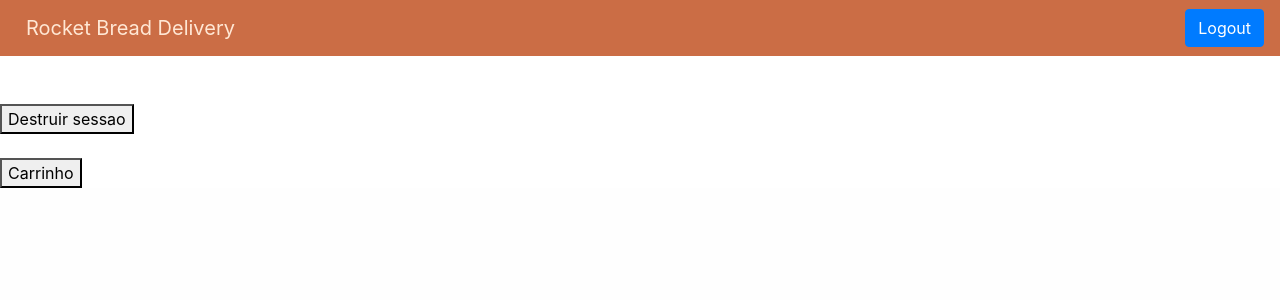
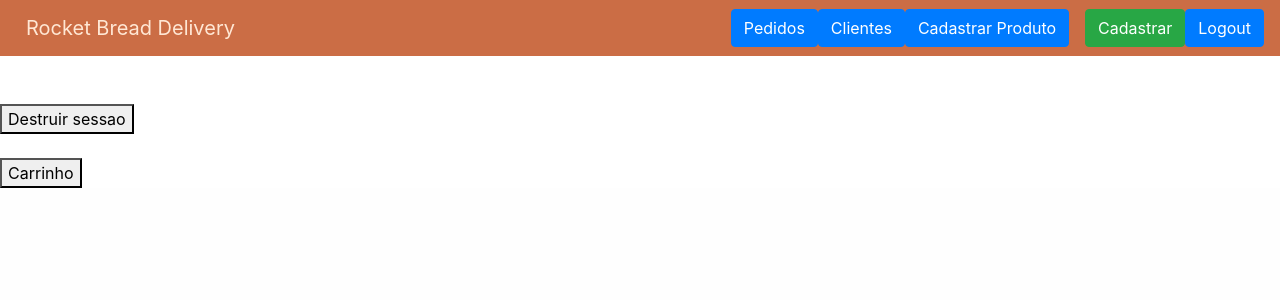
Before and after one commit to erickRochaIP/ROCKET-BREAD-DELIVERY, a PHP site: page /index.php in a window 1280 px wide. Shown: the top 300 px of the page. Run offline with PHP 8.4, Linux system fonts and the light colour scheme; the visitor is signed in with stand-in values (Sample User, id 1); data that the repository does not hold is empty; a stand-in replaces the project's code that opens the database connection.

Commit message:
Mudar navbar de acordo com o nivelacesso

```diff
--- a/controller/UsuarioController.php
+++ b/controller/UsuarioController.php
@@ -45,7 +45,8 @@
 			$usuario = new Usuario();
 			try{
 				$usuario = $usuario->cadastro($post['username'], $post['password'], $post['passwordconf']);
-				$this->login($post);
+				$_REQUEST['mensagem'] = "Usuario cadastrado!";
+				require_once __DIR__.'/../view/cadastro_view.php';
 			}catch(Exception $e){
 				$_REQUEST['mensagem'] = $e->getMessage();
 				require_once __DIR__.'/../view/cadastro_view.php';
--- a/navbar.php
+++ b/navbar.php
@@ -1,11 +1,45 @@
 <nav class="navbar justify-content-between topo">
   <a class="navbar-brand topo" href="index.php">Rocket Bread Delivery</a>
 
-
+<div class="form-inline">
 <?php
 if (isset($_SESSION['usuario'])){
 ?>
-    <form class="form-inline" action="index.php" method="get">
+    <?php
+    if ($_SESSION['usuario'][2] >= 2){
+    ?>
+        <form action="index.php" method="get">
+            <input type="hidden" name="class" value="Pedido">
+            <input type="hidden" name="acao" value="getTelaInicial">
+            <button class="btn btn-primary my-sm-0">Pedidos</button>
+        </form>
+
+        <form action="index.php" method="get">
+            <input type="hidden" name="class" value="Cliente">
+            <input type="hidden" name="acao" value="getAllCliente">
+            <button class="btn btn-primary my-sm-0">Clientes</button>
+        </form>
+
+        <form action="index.php" method="get">
+            <input type="hidden" name="class" value="Produto">
+            <input type="hidden" name="acao" value="cadastrarProduto">
+            <button class="btn btn-primary my-sm-0">Cadastrar Produto</button>
+        </form>
+        <?php
+        if ($_SESSION['usuario'][2] >= 3){
+        ?>
+            <form action="index.php" method="get">
+                <input type="hidden" name="class" value="Usuario">
+                <input type="hidden" name="acao" value="getTelaCadastro">
+                <button class="btn btn-success my-sm-0 ml-3">Cadastrar</button>
+            </form>
+        <?php
+        }
+        ?>
+    <?php
+    }
+    ?>
+    <form action="index.php" method="get">
     	<input type="hidden" name="class" value="Usuario">
     	<input type="hidden" name="acao" value="logout">
         <button class="btn btn-primary my-sm-0">Logout</button>
@@ -14,19 +48,13 @@ if (isset($_SESSION['usuario'])){
 <?php
 }else{
 ?>
-    <div class="form-inline">
     <form action="index.php" method="get">
     	<input type="hidden" name="class" value="Usuario">
     	<input type="hidden" name="acao" value="getTelaLogin">
         <button class="btn btn-primary my-sm-0">Login</button>
     </form>
-    <form action="index.php" method="get">
-    	<input type="hidden" name="class" value="Usuario">
-    	<input type="hidden" name="acao" value="getTelaCadastro">
-        <button class="btn btn-success my-sm-0 ml-3">Cadastrar</button>
-    </form>
-    </div>
 <?php
 }
 ?>
+</div>
 </nav>
```
